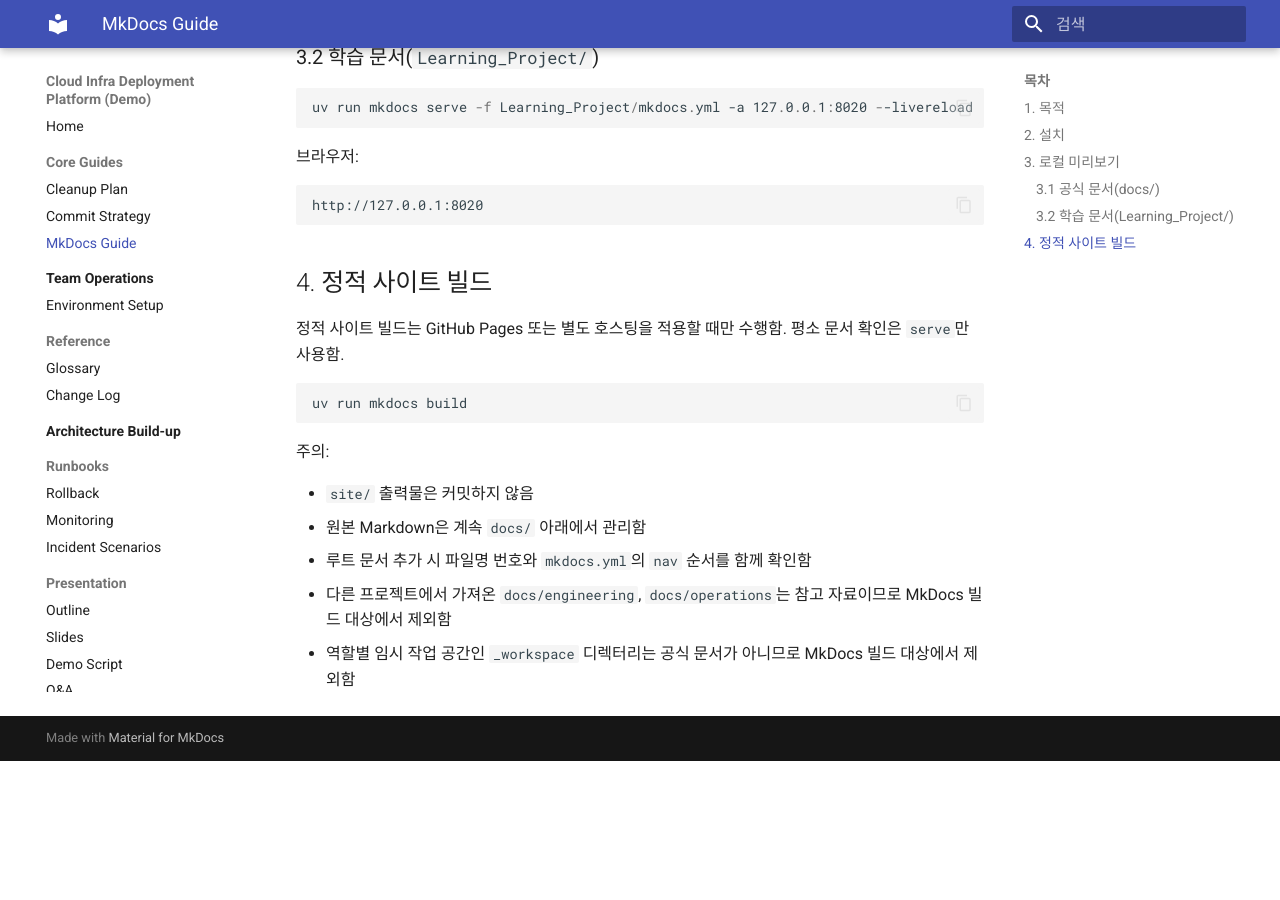
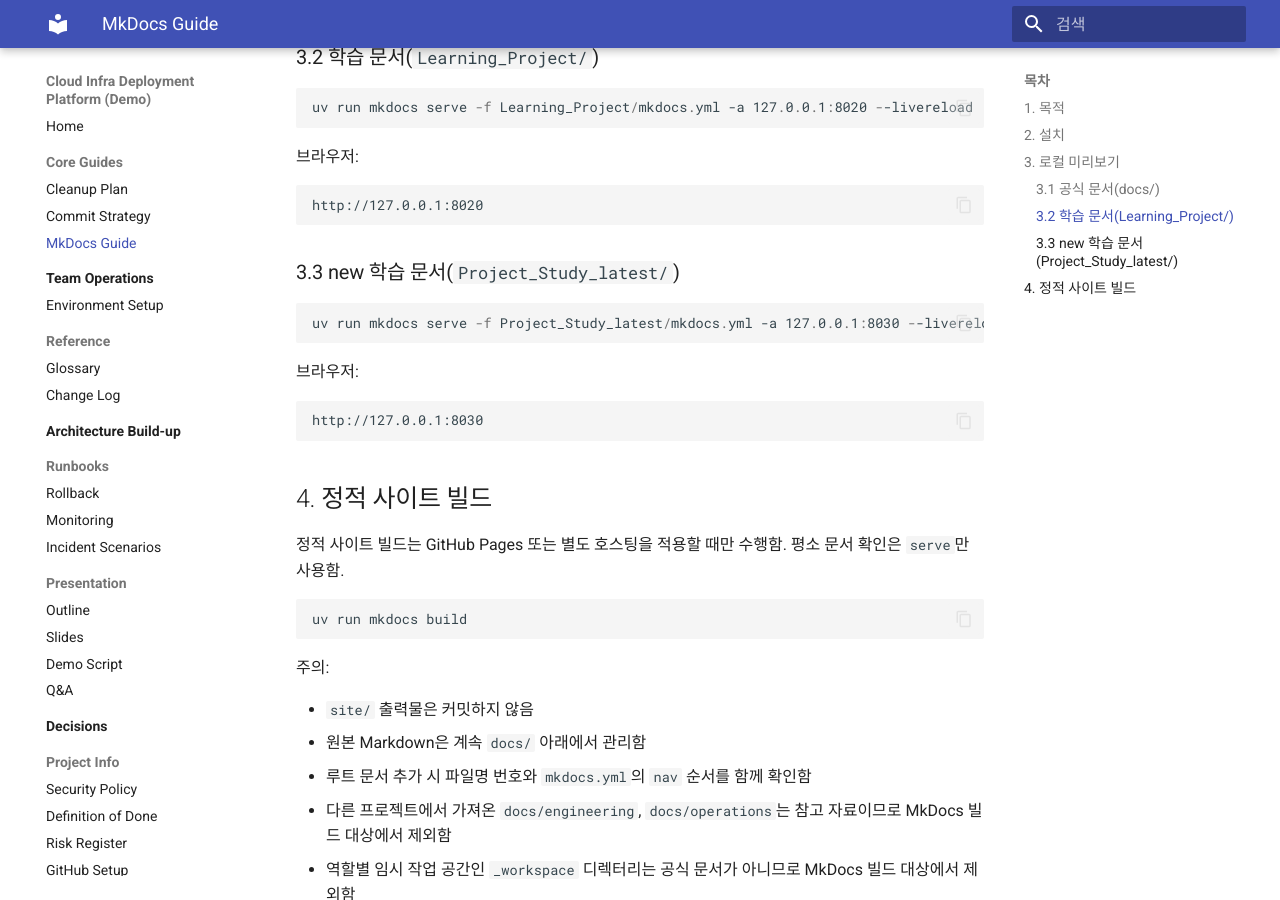
Before and after one commit to KosaCloudTeam2/infra-platform, an MkDocs documentation site: the page built from docs/03_mkdocs_guide.md, in a window 1280 px wide and 900 px high, scrolled down 1195 px. Built offline with MkDocs 1.6.1 and Material for MkDocs 9.7.7, drawn with Linux system fonts in a browser that asks for light colours; before the commit the page ends 1956 px from its top, so only the background shows below that.

Commit message:
docs: mkdocs update

````diff
--- a/docs/03_mkdocs_guide.md
+++ b/docs/03_mkdocs_guide.md
@@ -59,6 +59,18 @@
 http://127.0.0.1:8020
 ```
 
+### 3.3 new 학습 문서(`Project_Study_latest/`)
+
+```powershell
+uv run mkdocs serve -f Project_Study_latest/mkdocs.yml -a 127.0.0.1:8030 --livereload
+```
+
+브라우저:
+
+```text
+http://127.0.0.1:8030
+```
+
 ## 4. 정적 사이트 빌드
 
 정적 사이트 빌드는 GitHub Pages 또는 별도 호스팅을 적용할 때만 수행함. 평소 문서 확인은 `serve`만
````
Also changed, not shown: Project_Study_latest/index.md (added, +25 -0 lines), 1 other file.
